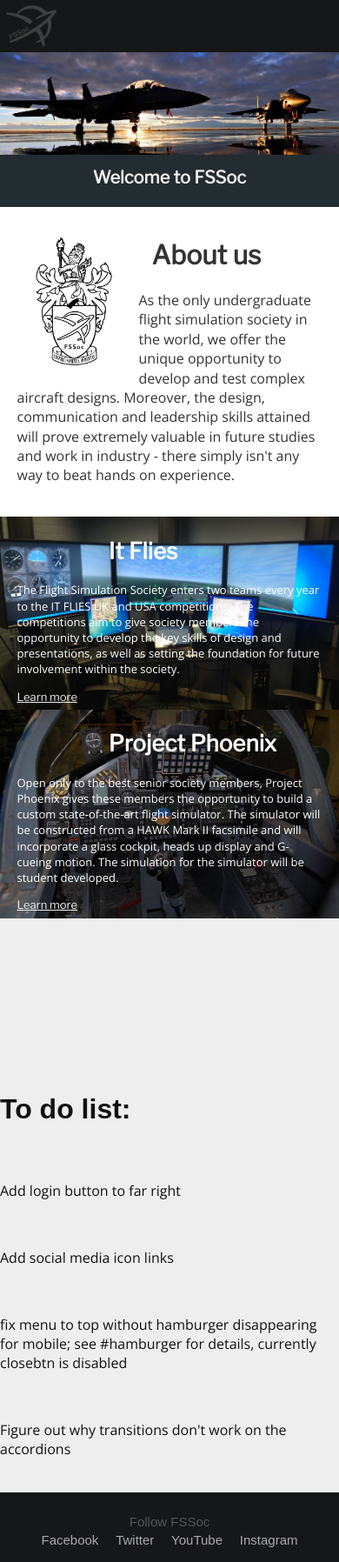
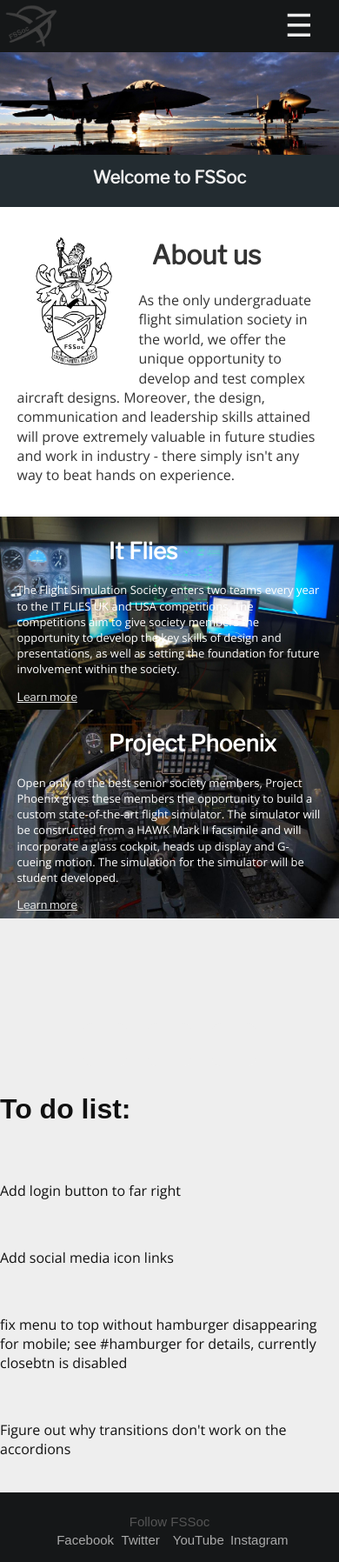
Before and after one commit to DanSieradzki/FSSoc-Website, a PHP site: page / in a window 390 px wide. Shown: the whole page at 87% size. Run offline with PHP 8.4, Linux system fonts and the light colour scheme; some web fonts are replaced.

Commit message:
Fixes for hamburger menu and header/footer ul li conflicts
hamburger menu found and working

ul li in main.css fixed - changed to topNavLi while classes that
previously relied on the properties listed in ul li now have dedicated
classes with relevant properties

```diff
--- a/css/main.css
+++ b/css/main.css
@@ -39,6 +39,7 @@ header {
     position: relative;
 }
 #logo {
+    color: #eee;
     position: absolute;
     height: 50px;
     margin: 5px 0 0 5px;
@@ -57,11 +58,11 @@ ul.topNavClass {
     padding: 0 auto;
     height: 100%;
 }
-ul li {         /*Need to change this so that it's specific to target in Footer*/
+.topNavLi {         /*Need to change this so that it's specific to target in main menu bar*/
     display: inline;
     text-align: center;
     height: 100%;
-    width: 30%;
+    width: 16%;
 }
 .one:hover ~ hr {
   transform: translate(0%) perspective(100px) rotateX(45deg) !important;
@@ -149,13 +150,16 @@ ul li {         /*Need to change this so that it's specific to target in Footer*
 }
 /*=================== HAMBURGER MENU ===================*/
 #hamburger  {
+    z-index: 4;
     cursor:pointer;
-    position: absolute;
+    position: fixed;
     color: #eee;
     right: 10px;
     font-size: 36px;
     padding: 5px 20px;
     display: none;
+    transition: 0.4s;
+    text-decoration: none;
 }
 #myhbSidenav    {
     width: 80%;
@@ -302,6 +306,10 @@ footer {
 }
 .footerList0 a:hover    {
     text-decoration: underline;
+}
+.bottomNavMenu   {
+    width: 16%;
+    display: inline-block;
 }
 .footerList1    {
     font-size: 15px;
@@ -453,14 +461,20 @@ li.follow    {
     }
     .short  {
         display: inline-block;
+        width: 30%;
     }
     .hbsidenav a   {
         text-align: left;
         padding-left: 20px
     }
 }
+@media all and (max-width: 370px) {
+    .bottomNavSocial  {
+        width: 20%;
+    }
+}
 @media all and (max-width: 325px) {
     footer  {
-        padding-bottom: 100px;
+        padding-bottom: 75px;
     }
 }
--- a/templateFooter.php
+++ b/templateFooter.php
@@ -74,33 +74,21 @@
 </ul><br>
 <hr id="footerHr">
 <ul class="footerList1">
-    <li class="follow full">Follow The University of Manchester's Flight Simulation Society</li>
-    <li class="follow short">Follow FSSoc</li>
-    <li class="antiBreak" style="color:#666;">|</li>
-    <br class="break">
-    <li>
+    <li class="follow full bottomNavMenu">Follow The University of Manchester's Flight Simulation Society</li>
+    <li class="follow short bottomNavMenu">Follow FSSoc</li>
+    <li class="antiBreak bottomNavMenu" style="color:#666;">|</li>
+    <br class="break bottomNavMenu">
+    <li class="bottomNavMenu bottomNavSocial">
         <a class="tLink" href="https://www.facebook.com/UomFlightSim">Facebook</a>
-            <!-- <a class="iIcon" href="https://www.facebook.com/UomFlightSim">
-                <img src="img/fbIcon.png" alt="Fb icon">
-            </a> -->
         </li>
-        <li>
+        <li class="bottomNavMenu bottomNavSocial">
             <a class="tLink" href="https://twitter.com/UoMFlightSim/">Twitter</a>
-           <!--  <a class="iIcon" href="https://twitter.com/UoMFlightSim/">
-                <img src="img/tIcon.png" alt="Twitter icon">
-            </a> -->
         </li>
-        <li>
+        <li class="bottomNavMenu bottomNavSocial">
             <a class="tLink" href="https://www.youtube.com/channel/UC9gwDfbtkiL8jow0wA_Lhhg">YouTube</a>
-            <!-- <a class="iIcon" href="#">
-                <img src="img/yTIcon.png" alt="YouTube icon">
-            </a> -->
         </li>
-        <li>
+        <li class="bottomNavMenu bottomNavSocial">
             <a class="tLink" href="https://www.instagram.com/UOMFlightSim/">Instagram</a>
-            <!-- <a class="iIcon" href="https://www.instagram.com/UOMFlightSim/">
-                <img src="img/iIcon.png" alt="Instagram icon">
-            </a> -->
         </li>
     </ul>
 </footer>
--- a/templateHeader.php
+++ b/templateHeader.php
@@ -24,7 +24,7 @@
             <p class="browserupgrade">You are using an <strong>outdated</strong> browser. Please <a href="http://browsehappy.com/">upgrade your browser</a> to improve your experience.</p>
             <![endif]-->
             <header>
-                <a href="#" id="logo">
+                <a href="index.php" id="logo">
                     <img src="../img/favicon.png" alt="Logo">
                 </a>
                 <ul class="topNavClass">
@@ -82,8 +82,8 @@
                     <hr id="headerHr">
                 </ul>
             </header>
+            <a href="javascript:void(0)" class="hbclosebtn" id="hamburger" onclick="hbToggleNav()">&#9776;</a>
             <div id="myhbSidenav" class="hbsidenav">
-                <a href="javascript:void(0)" class="hbclosebtn" onclick="hbToggleNav()">&#9776;</a>
                 <span href="javascript:void(0)" id="hbTapSide" onclick="hbToggleNav()"></span>
                 <a href="#" class="accordion">Home</a>
                 <div class="panel" id="hbHome">
```
